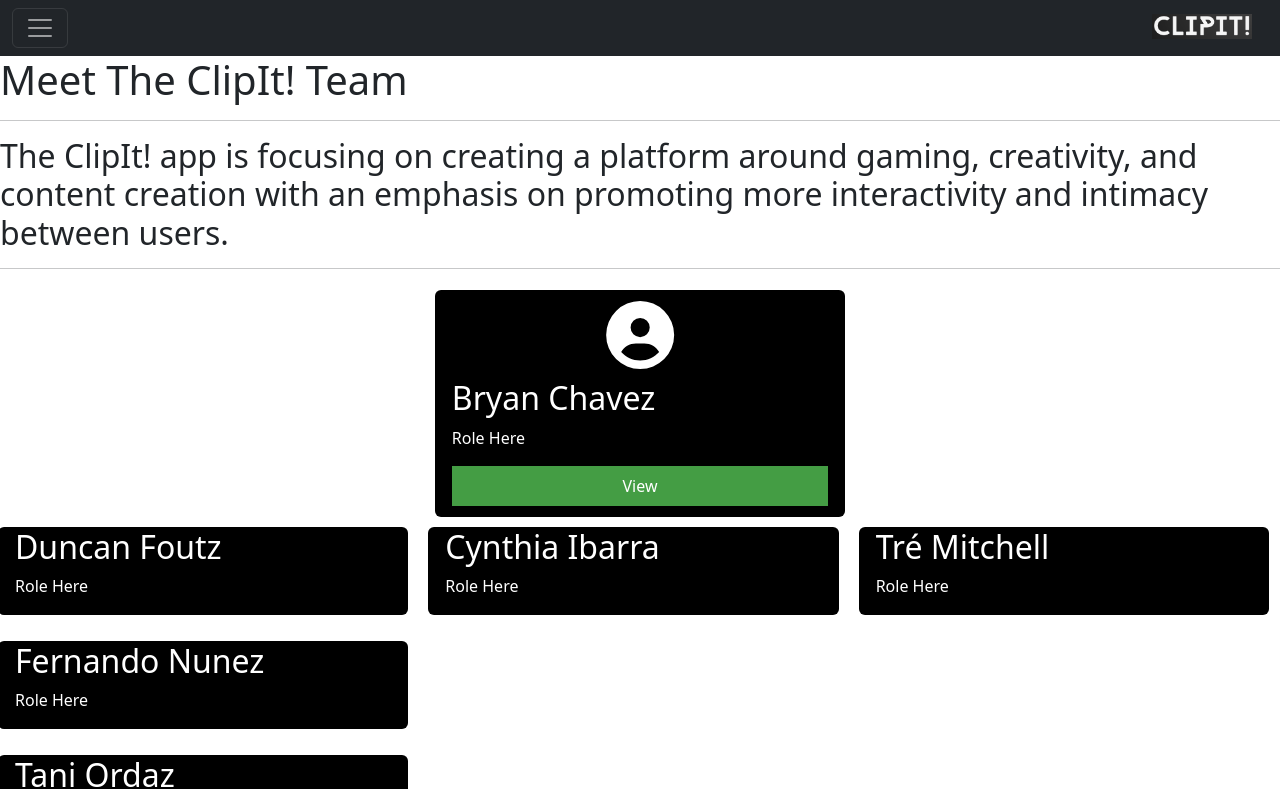
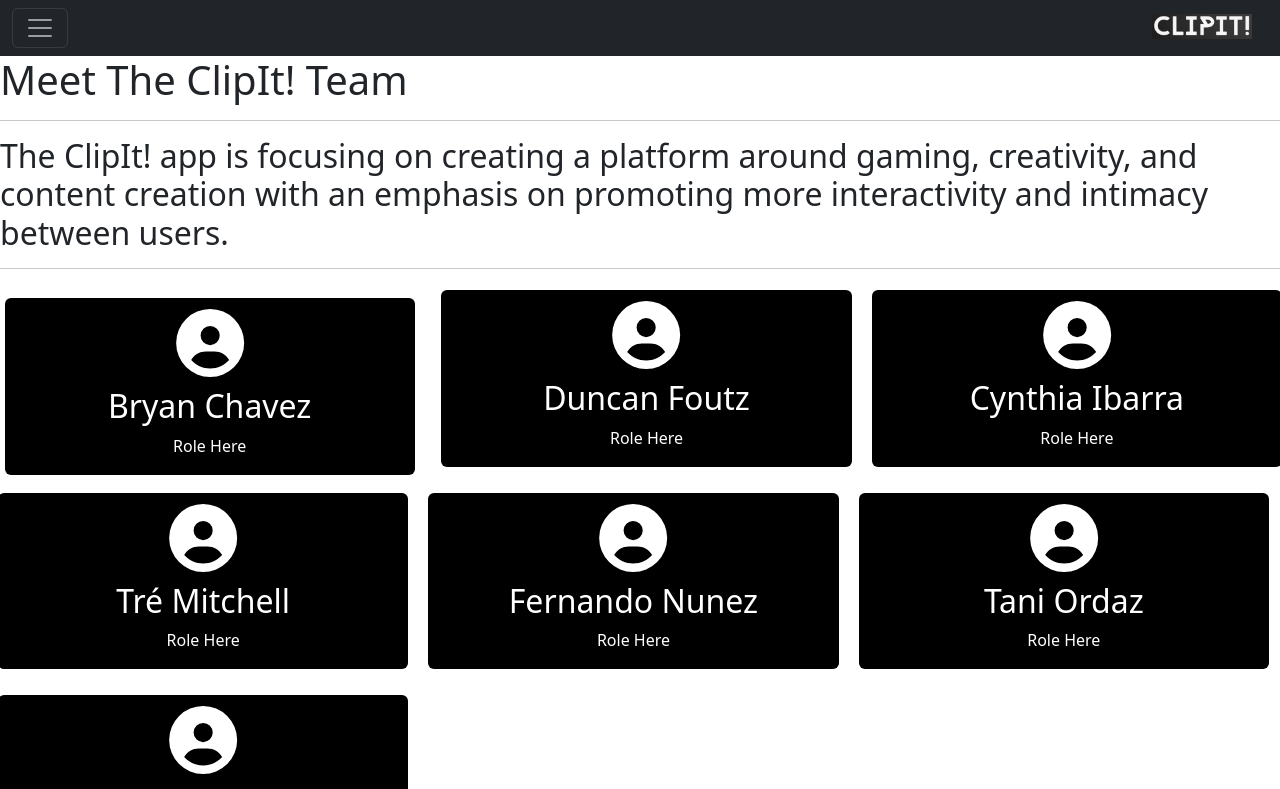
Before and after one commit to Obvnotjon/ClipItApp, a React (Create React App) app in the folder client/: page /aboutus in a window 1280 px wide. Shown: the top 789 px of the page. Built offline with nearby package versions, Linux system fonts and the light colour scheme.

Commit message:
moved cards into center for aboutus

```diff
--- a/client/src/css/styles.css
+++ b/client/src/css/styles.css
@@ -40,6 +40,7 @@ body {
 
 .container {
   padding: 0 16px !important;
+  text-align: center;
 }
 
 /* Icon styling */
@@ -82,3 +83,8 @@ body {
   float: none !important;
   margin: auto !important;
 }
+
+/* Centering columns inside the row */
+.row {
+  margin: 0 auto;
+}
--- a/client/src/pages/AboutUs.js
+++ b/client/src/pages/AboutUs.js
@@ -32,17 +32,14 @@ function AboutUs() {
 
               {/* <img src=""> */}
               {/* <p></p> */}
-              <button className="button">View</button>
+              {/* <button className="button">View</button> */}
             </div>
           </div>
         </div>
-      </div>
-
-      {/*  Other members of the team */}
-      <div className="row">
         <div className="column">
           <div className="card">
             {/*  <i className="fa fa-user-circle" style="font-size: 68px"></i> */}
+            <FontAwesomeIcon className="fa" icon={faUserCircle} size="4x" />
             <div className="container">
               <h2>Duncan Foutz</h2>
 
@@ -59,6 +56,7 @@ function AboutUs() {
         <div className="column">
           <div className="card">
             {/* <i className="fa fa-user-circle" style="font-size: 68px"></i> */}
+            <FontAwesomeIcon className="fa" icon={faUserCircle} size="4x" />
             <div className="container">
               <h2>Cynthia Ibarra</h2>
 
@@ -72,9 +70,14 @@ function AboutUs() {
             </div>
           </div>
         </div>
+      </div>
+
+      {/*  Other members of the team */}
+      <div className="row">
         <div className="column">
           <div className="card">
             {/* <i className="fa fa-user-circle" style="font-size: 68px"></i>*/}
+            <FontAwesomeIcon className="fa" icon={faUserCircle} size="4x" />
             <div className="container">
               <h2>Tré Mitchell</h2>
 
@@ -87,11 +90,10 @@ function AboutUs() {
             </div>
           </div>
         </div>
-      </div>
-      <div className="row">
         <div className="column">
           <div className="card">
             {/* <i className="fa fa-user-circle" style="font-size: 68px"></i> */}
+            <FontAwesomeIcon className="fa" icon={faUserCircle} size="4x" />
             <div className="container">
               <h2>Fernando Nunez</h2>
 
@@ -104,11 +106,10 @@ function AboutUs() {
             </div>
           </div>
         </div>
-      </div>
-      <div className="row">
         <div className="column">
           <div className="card">
             {/* <i className="fa fa-user-circle" style="font-size: 68px"></i>  */}
+            <FontAwesomeIcon className="fa" icon={faUserCircle} size="4x" />
             <div className="container">
               <h2>Tani Ordaz</h2>
 
@@ -121,10 +122,13 @@ function AboutUs() {
             </div>
           </div>
         </div>
+      </div>
+
       <div className="row">
         <div className="column">
           <div className="card">
             {/* <i className="fa fa-user-circle" style="font-size: 68px"></i> */}
+            <FontAwesomeIcon className="fa" icon={faUserCircle} size="4x" />
             <div className="container">
               <h2>Jon Reyna</h2>
 
@@ -138,7 +142,6 @@ function AboutUs() {
           </div>
         </div>
       </div>
-      </div>
     </>
   );
 }
```
Lines whose indentation alone changed are shown as unchanged.
